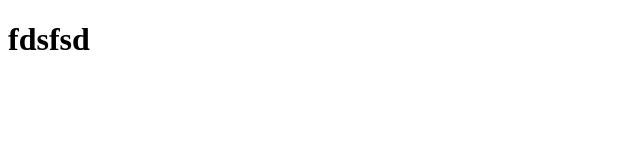
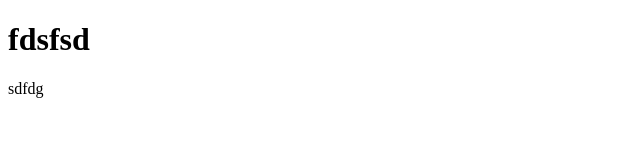
Before and after one commit to kirillye/git-course, a plain HTML site: page index.html in a window 1280 px wide. Shown: the full height of the page, 0-640 px from the left. Drawn offline with Linux system fonts and the light colour scheme.

```diff
--- a/index.html
+++ b/index.html
@@ -8,5 +8,6 @@
 </head>
 <body>
     <h1>fdsfsd</h1>
+    <div class="fsdfsd">sdfdg</div>
 </body>
 </html>
```
Also changed, not shown: 1 other file.
